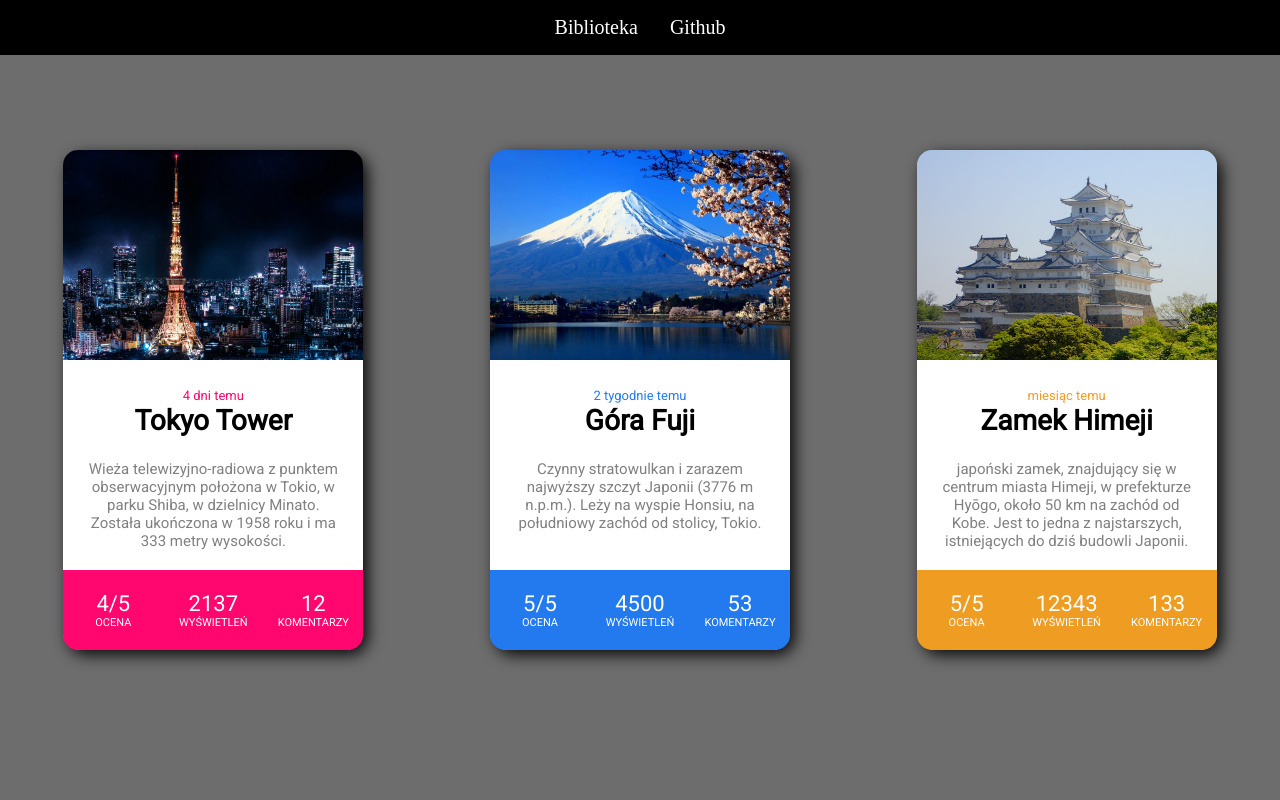
After one commit to 3ti-2020/crud-wiele-do-wielu-szymon-niewiadomski, a PHP site: page /cards.php in a window 1280 px wide. The commit adds this page. Run offline with PHP 8.4, Linux system fonts and the light colour scheme.

Commit message:
Nowy porządek w kodzie

```diff
--- /dev/null
+++ b/cards.php
@@ -0,0 +1,88 @@
+<?php
+    session_start();
+?>
+<!DOCTYPE html>
+<html lang="pl">
+<head>
+    <meta charset="UTF-8">
+    <meta name="viewport" content="width=device-width, initial-scale=1.0">
+    <title>Szymon Niewiadomski - Cards</title>
+    <link href="https://fonts.googleapis.com/css2?family=Roboto&display=swap" rel="stylesheet">
+    <link rel="stylesheet" href="css/cards.css">
+</head>
+<body>
+    <nav class="nav">
+        <a href="index.php">Biblioteka</a>
+        <?php if(isset($_SESSION['logged'])) echo '<a href="logout.php">Wyloguj się</a>'; ?>
+        <a href="https://github.com/3ti-2020/crud-wiele-do-wielu-szymon-niewiadomski">Github</a>
+    </nav>
+    <div class="cards">
+        <div class="card" id="tokyoTower">
+            <div class="card-image"></div>
+            <div class="card-text">
+                <span class="date">4 dni temu</span>
+                <h2>Tokyo Tower</h2>
+                <p>Wieża telewizyjno-radiowa z punktem obserwacyjnym położona w Tokio, w parku Shiba, w dzielnicy Minato. Została ukończona w 1958 roku i ma 333 metry wysokości.</p>
+            </div>
+            <div class="card-stats">
+                <div class="stat">
+                    <div class="value">4/5</div>
+                    <div class="type">OCENA</div>
+                </div>
+                <div class="stat">
+                    <div class="value">2137</div>
+                    <div class="type">WYŚWIETLEŃ</div>
+                </div>
+                <div class="stat">
+                    <div class="value">12</div>
+                    <div class="type">KOMENTARZY</div>
+                </div>
+            </div>
+        </div>
+        <div class="card" id="mountainFuji">
+            <div class="card-image"></div>
+            <div class="card-text">
+                <span class="date">2 tygodnie temu</span>
+                <h2>Góra Fuji</h2>
+                <p>Czynny stratowulkan i zarazem najwyższy szczyt Japonii (3776 m n.p.m.). Leży na wyspie Honsiu, na południowy zachód od stolicy, Tokio.</p>
+            </div>
+            <div class="card-stats">
+                <div class="stat">
+                    <div class="value">5/5</div>
+                    <div class="type">OCENA</div>
+                </div>
+                <div class="stat">
+                    <div class="value">4500</div>
+                    <div class="type">WYŚWIETLEŃ</div>
+                </div>
+                <div class="stat">
+                    <div class="value">53</div>
+                    <div class="type">KOMENTARZY</div>
+                </div>
+            </div>
+        </div>
+        <div class="card" id="himejiCastle">
+            <div class="card-image"></div>
+            <div class="card-text">
+                <span class="date">miesiąc temu</span>
+                <h2>Zamek Himeji</h2>
+                <p> japoński zamek, znajdujący się w centrum miasta Himeji, w prefekturze Hyōgo, około 50 km na zachód od Kobe. Jest to jedna z najstarszych, istniejących do dziś budowli Japonii.</p>
+            </div>
+            <div class="card-stats">
+                <div class="stat">
+                    <div class="value">5/5</div>
+                    <div class="type">OCENA</div>
+                </div>
+                <div class="stat">
+                    <div class="value">12343</div>
+                    <div class="type">WYŚWIETLEŃ</div>
+                </div>
+                <div class="stat">
+                    <div class="value">133</div>
+                    <div class="type">KOMENTARZY</div>
+                </div>
+            </div>
+        </div>
+    </div>
+</body>
+</html>
--- /dev/null
+++ b/css/cards.css
@@ -0,0 +1,155 @@
+body{
+    display: flex;
+    align-items: center;
+    justify-content: center;
+    background: rgb(109, 109, 109);
+    overflow: hidden;
+    margin:0;
+    padding: 0;
+    height: 100vh;
+}
+.cards{
+    display: flex;
+    justify-content: space-around;
+    width: 100%;
+}
+.card{
+    display: grid;
+    grid-template-columns: 300px;
+    grid-template-rows: 210px 210px 80px;
+    grid-template-areas: "image" "text" "stats";
+
+    font-family: roboto;
+    border-radius: 18px;
+    background: white;
+    box-shadow: 5px 5px 15px rgba(0,0,0,.9);
+    text-align: center;
+}
+
+.card-image{
+    grid-area: image;
+    background: url("img/tokyo_tower.jpg");
+    border-top-left-radius: 15px;
+    border-top-right-radius: 15px;
+    background-position: center;
+    background-size: 100% 100%;
+
+}
+
+.card-text{
+    grid-area: text;
+    margin: 25px;
+}
+.card-text .date{
+    font-size: 13px;
+    color: rgb(255,7,110);
+}
+
+.card-text p{
+    color: grey;
+    font-size: 15px;
+    font-weight: 300;
+}
+.card-text h2{
+    margin-top: 0;
+    font-size: 28px;
+}
+
+.card-stats{
+    grid-area: stats;
+    display: grid;
+    grid-template-columns: 1fr 1fr 1fr;
+    grid-template-rows: 1fr;
+    border-bottom-left-radius: 15px;
+    border-bottom-right-radius: 15px;
+    background: rgb(255,7,110);
+}
+
+.card-stats .stat{
+    display: flex;
+    flex-direction: column;
+    align-items: center;
+    justify-content: center;
+    padding: 10px;
+    color: white;
+}
+
+.card-stats .type{
+    font-size: 11px;
+    font-weight: 300;
+    text-transform: uppercase;
+}
+
+.card-stats .value{
+    font-size: 22px;
+    font-weight: 500;
+}
+
+#mountainFuji .card-image{
+    background: url("img/gora_fuji.jpg");
+    background-size: 100% 100%;
+
+}
+
+#mountainFuji .date{
+    color: rgb(34, 122, 238);
+}
+
+#mountainFuji .card-stats{
+    background: rgb(34, 122, 238);
+}
+
+#himejiCastle .card-image{
+    background: url("img/zamek_himejo.jpg");
+    background-size: 100% 100%;
+
+}
+
+#himejiCastle .date{
+    color:  rgb(238, 156, 34);
+}
+
+#himejiCastle .card-stats{
+    background:  rgb(238, 156, 34);
+}
+.nav{
+    position: fixed;
+    top:0;
+    left:0;
+    width:100%;
+    background-color: black;
+    display: flex;
+    align-items: center;
+    justify-content: center;
+}
+
+.nav a{
+    color: white;
+    text-decoration: none;
+    padding: 1rem;
+    transition: background-color 250ms linear;
+    font-size: 20px;
+}
+
+.nav a:hover{
+    background: grey;
+}
+
+.login-form{
+    display: flex;
+    flex-direction: column;
+    font-family: roboto;
+}
+
+.login-form input[type="submit"]{
+    background: black;
+    color: white;
+    width:100%;
+    padding: 10px;
+    border: none;
+}
+
+.login-form input[type="text"], .login-form input[type="password"]{
+    margin-bottom: 10px;
+    padding: 5px;
+}
--- /dev/null
+++ b/php/logout.php
@@ -0,0 +1,4 @@
+<?php
+session_start();
+session_unset();
+header('Location: ../index.php');
```
Also changed, not shown: css/style.css (added, +116 -0 lines), index.php (+23 -3 lines), php/connect.php (added, +8 -0 lines), php/delete.php (added, +21 -0 lines), php/insert.php (added, +60 -0 lines), php/login.php (added, +22 -0 lines), php/table.php (added, +45 -0 lines), img/gora_fuji.jpg (added), img/tokyo_tower.jpg (added), img/zamek_himejo.jpg (added).
